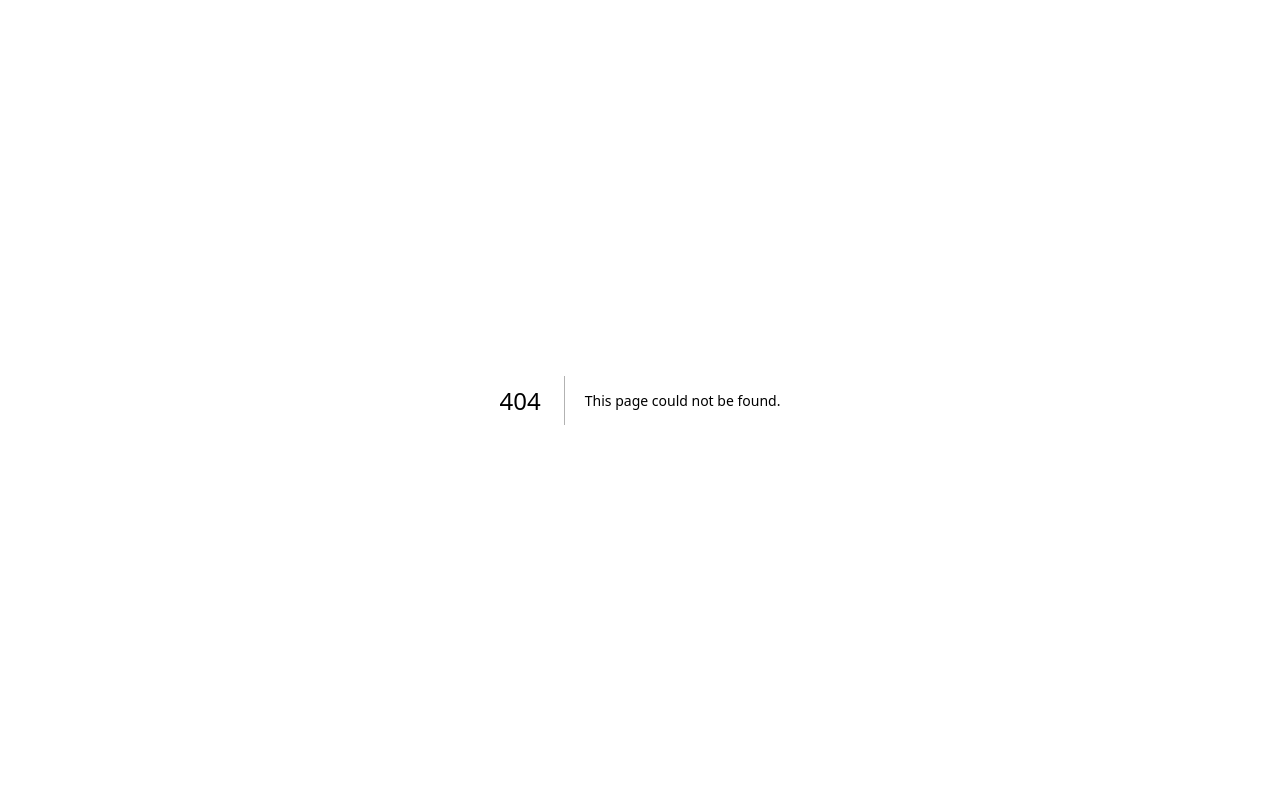
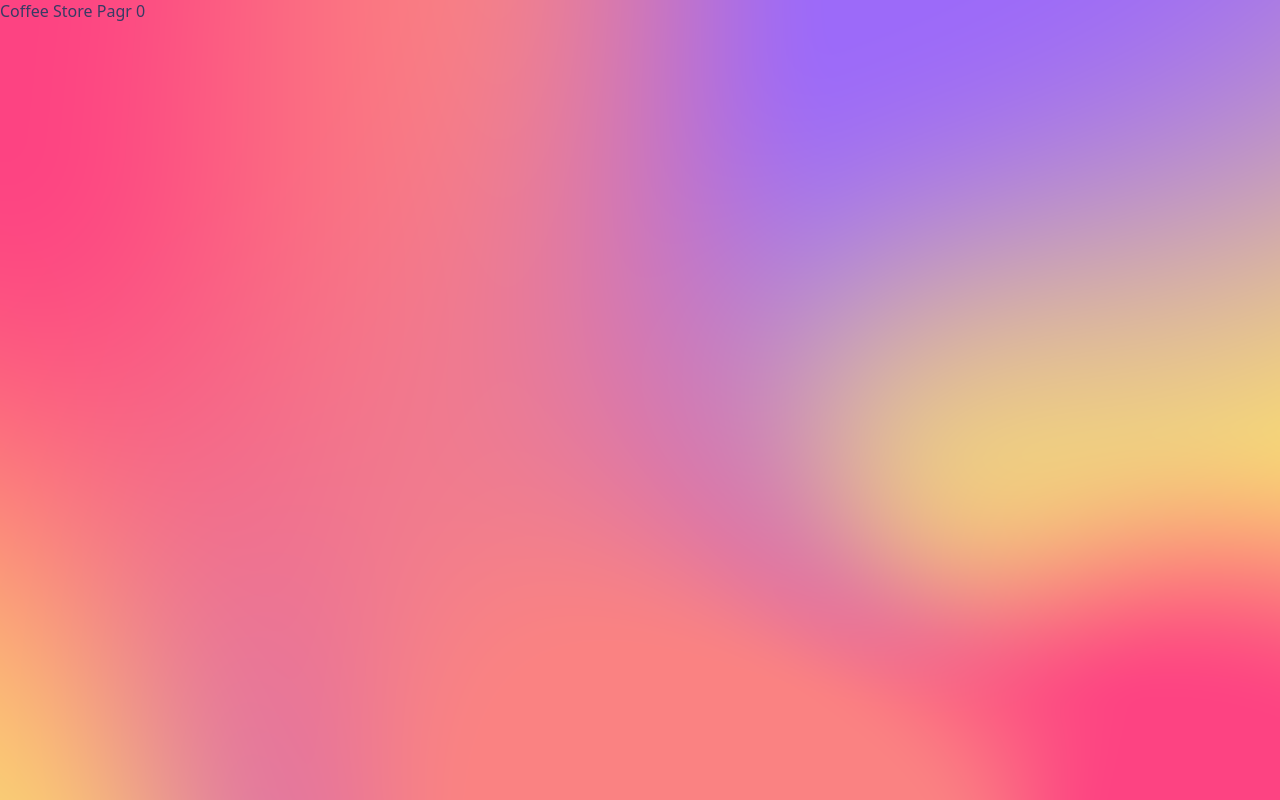
Before and after one commit to mjvinti/discover-coffee-stores, a Next.js app: page /coffee-store/0 in a window 1280 px wide. Before the commit this address had no page. Built offline with nearby package versions, Linux system fonts and the light colour scheme.

Commit message:
created dynamic route for coffee store

```diff
--- a/pages/coffee-store.js
+++ /dev/null
@@ -1,5 +0,0 @@
-const CoffeeStore = () => {
-  return <div>Coffee Store Page</div>;
-};
-
-export default CoffeeStore;
--- /dev/null
+++ b/pages/coffee-store/[id].js
@@ -0,0 +1,9 @@
+import { useRouter } from "next/router";
+
+const CoffeeStore = () => {
+  const router = useRouter();
+  console.log("router", router);
+  return <div>Coffee Store Pagr {router.query.id}</div>;
+};
+
+export default CoffeeStore;
```
